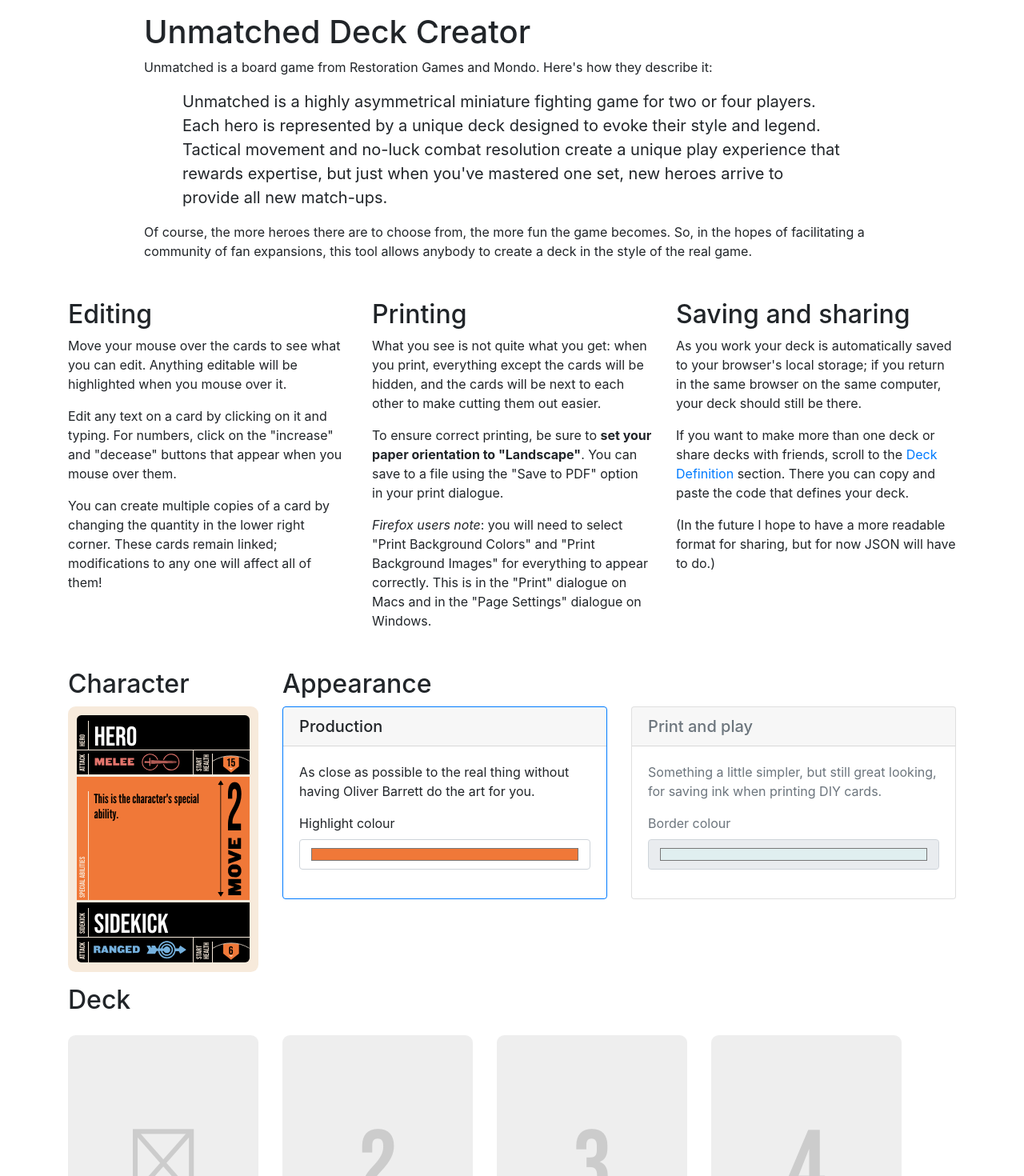
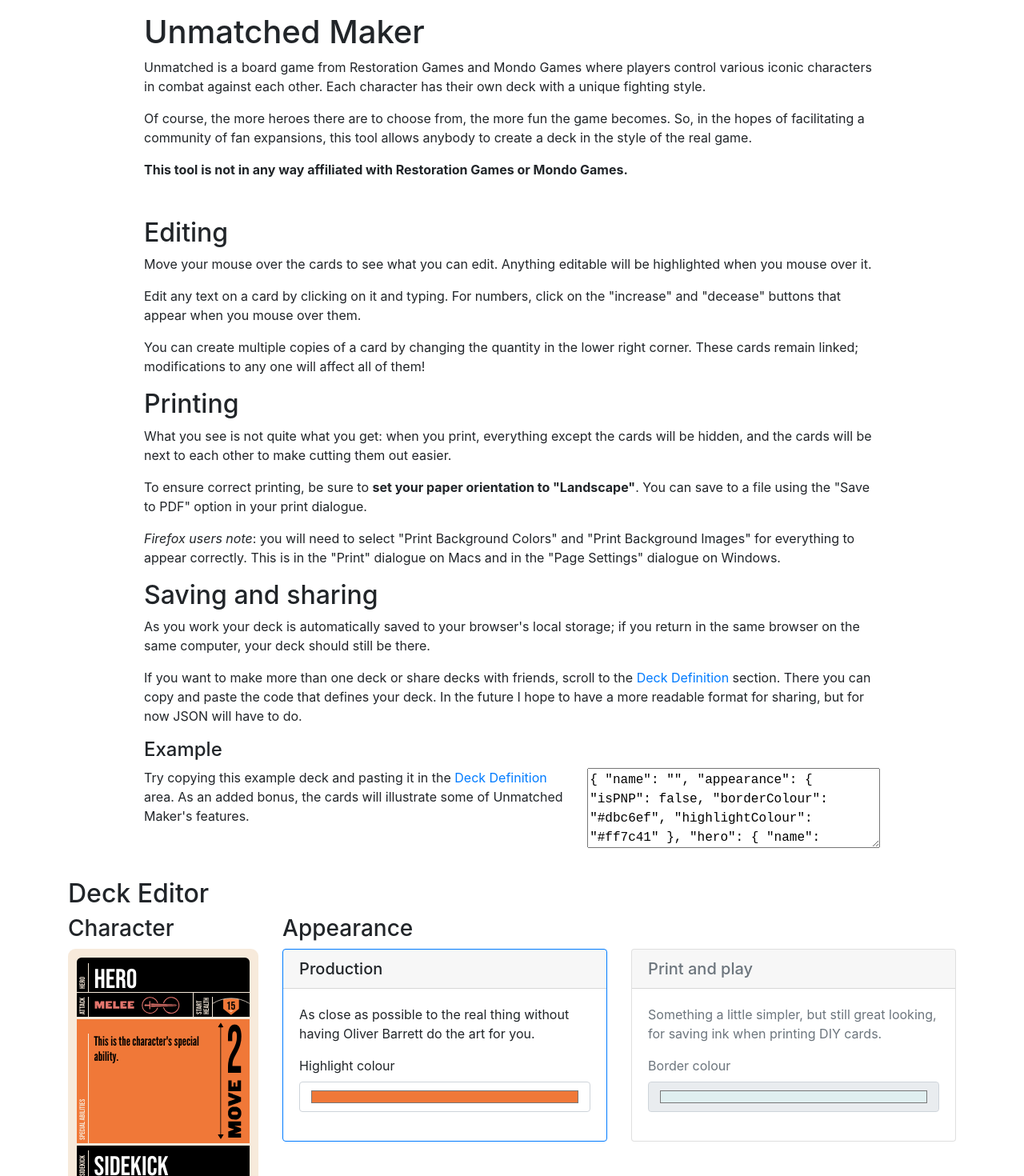
Before and after one commit to JonathanGuberman/unmatched_maker, a Vue app: page / in a window 1280 px wide. Shown: the top 1470 px of the page at 80% size. Built offline with nearby package versions, Linux system fonts and the light colour scheme.

Commit message:
Homepage content changes

```diff
--- a/src/App.vue
+++ b/src/App.vue
@@ -2,34 +2,29 @@
     <div id="app" :style="userColours" :class="[deck.appearance.isPNP ? 'printnplay' : '']">
         <div class="no-print container">
             <div class="row py-3 justify-content-center">
-                <div class="col-10">
-                    <h1>Unmatched Deck Creator</h1>
+                <div class="col-xl-10">
+                    <h1>Unmatched Maker</h1>
                     <p>
                         Unmatched is a board game from Restoration Games
-                        and Mondo. Here's how they describe it:
+                        and Mondo Games where players control various iconic
+                        characters in combat against each other.
+                        Each character has their own deck with a unique fighting style.
                     </p>
-                    <blockquote class="blockquote px-5">
-                        <p class="mb-0">
-                            Unmatched is a highly asymmetrical miniature fighting game
-                            for two or four players. Each hero is represented by a
-                            unique deck designed to evoke their style and legend.
-                            Tactical movement and no-luck combat resolution create
-                            a unique play experience that rewards expertise,
-                            but just when you've mastered one set, new heroes
-                            arrive to provide all new match-ups.
-                        </p>
-                    </blockquote>
                     <p>
                         Of course, the more heroes there are to choose from,
                         the more fun the game becomes. So, in the hopes of facilitating
                         a community of fan expansions, this tool allows anybody to
                         create a deck in the style of the real game.
                     </p>
+                    <p>
+                        <strong>This tool is not in any way affiliated with Restoration Games
+                        or Mondo Games.</strong>
+                    </p>
                 </div>
             </div>
 
-            <div class="row py-3">
-                <div class="col">
+            <div class="row py-3 justify-content-center">
+                <div class="col-xl-10">
                     <h2>Editing</h2>
                     <p>
                         Move your mouse over the cards to see what you can edit.
@@ -46,7 +41,7 @@
                         modifications to any one will affect all of them!
                     </p>
                 </div>
-                <div class="col">
+                <div class="col-xl-10">
                     <h2>Printing</h2>
                     <p>
                         What you see is not quite what you get: when you print,
@@ -66,7 +61,7 @@
                         dialogue on Windows.
                     </p>
                 </div>
-                <div class="col">
+                <div class="col-xl-10">
                     <h2>Saving and sharing</h2>
                     <p>
                         As you work your deck is automatically saved to your browser's local storage;
@@ -77,17 +72,136 @@
                         If you want to make more than one deck or share decks with friends,
                         scroll to the <a href="#deck-definition">Deck Definition</a> section.
                         There you can copy and paste the code that defines your deck.
+                        In the future I hope to have a more readable format for sharing, but
+                        for now JSON will have to do.
                     </p>
+                    <div class="row">
+                        <div class="col-12">
+                            <h4>Example</h4>
+                        </div>
+                        <div class="col-7">
                             <p>
-                        (In the future I hope to have a more readable format for sharing, but
-                        for now JSON will have to do.)
+                                Try copying this example deck and pasting it
+                                in the <a href="#deck-definition">Deck Definition</a> area.
+                                As an added bonus, the cards will illustrate some of Unmatched
+                                Maker's features.
                             </p>
+                        </div>
+                        <div class="col">
+                            <textarea readonly onclick="this.focus();this.select()" style="width: 100%; height:100px; font-family: monospace;">{
+  "name": "",
+  "appearance": {
+    "isPNP": false,
+    "borderColour": "#dbc6ef",
+    "highlightColour": "#ff7c41"
+  },
+  "hero": {
+    "name": "Hero",
+    "isRanged": false,
+    "hp": 15,
+    "move": 2,
+    "specialAbility": "This is a demo deck meant to show some of the capabilities of the generator and familiarise you with how it works.\nTry changing the Hero and Sidekick's names and properties!\n"
+  },
+  "sidekick": {
+    "name": "sidekick",
+    "isRanged": true,
+    "hp": 6,
+    "quantity": 1,
+    "quote": "I work best alone"
+  },
+  "cards": [
+    {
+      "title": "Your first card",
+      "type": "scheme",
+      "characterName": "ANY",
+      "value": 2,
+      "boost": 4,
+      "basicText": "Try changing the quantity of this card by hovering over the number in the lower right corner and clicking the \"increase\" button.",
+      "immediateText": "",
+      "duringText": "",
+      "afterText": "",
+      "imageUrl": "",
+      "quantity": 1
+    },
+    {
+      "title": "Did it work?",
+      "type": "defence",
+      "characterName": "SUCCESS",
+      "value": 2,
+      "boost": 3,
+      "basicText": "",
+      "immediateText": "",
+      "duringText": "",
+      "afterText": "There should now be two copies of YOUR FIRST CARD. Try modifying either one: both copies will change!",
+      "imageUrl": "",
+      "quantity": 1
+    },
+    {
+      "title": "Changing types",
+      "type": "versatile",
+      "characterName": "Any",
+      "value": 3,
+      "boost": 2,
+      "basicText": "",
+      "immediateText": "Clicking on the icon in the top left will change the card type.",
+      "duringText": "",
+      "afterText": "",
+      "imageUrl": "",
+      "quantity": 1
+    },
+    {
+      "title": "The wrath of vul-kar",
+      "type": "attack",
+      "characterName": "VUL-KAR",
+      "value": 4,
+      "boost": 1,
+      "basicText": "",
+      "immediateText": "Here's an example of a card with an image.",
+      "duringText": "",
+      "afterText": "",
+      "imageUrl": "https://restorationgames.com/wp-content/uploads/2018/09/FireballIsland-BoxTopcontents-1.jpg",
+      "quantity": 1
+    },
+    {
+      "title": "no boost",
+      "type": "defence",
+      "characterName": "ANY",
+      "value": 2,
+      "boost": 0,
+      "basicText": "",
+      "immediateText": "Notice that this card doesn't show a bosot value, because it's zero",
+      "duringText": "Hover over the card to see and edit the bost value",
+      "afterText": "",
+      "imageUrl": "",
+      "quantity": 1
+    },
+    {
+      "title": "Auto-resizing text",
+      "type": "scheme",
+      "characterName": "SQUISHED  NAME",
+      "value": 2,
+      "boost": 1,
+      "basicText": "Try typing a long name in the upper left corner, or for the Hero and Sidekick names on the character card. The text and area should resize as needed.",
+      "immediateText": "",
+      "duringText": "",
+      "afterText": "",
+      "imageUrl": "",
+      "quantity": 1
+    }
+  ]
+}
+                            </textarea>
+                        </div>
+                    </div>
                 </div>
             </div>
 
             <div class="row py-3">
+                <div class="col-12">
+                    <h2>Deck Editor</h2>
+                </div>
                 <div class="col-auto">
-                    <h2>Character</h2>
+                    <h3>Character</h3>
                     <UnmatchedCharacterCard
                         :isEditable="true"
                         :heroName.sync="deck.hero.name"
@@ -103,7 +217,7 @@
                     />
                 </div>
                 <div class="col deck-properties">
-                    <h2>Appearance</h2>
+                    <h3>Appearance</h3>
                     <div class="card-deck appearance">
                         <div class="card"
                             :class="[deck.appearance.isPNP ? 'text-muted' : 'border-primary']"
@@ -160,7 +274,7 @@
             </div>
             <div class="row">
                 <div class="col">
-                    <h2>Deck</h2>
+                    <h3>Deck</h3>
                 </div>
             </div>
             <div class="row">
@@ -197,19 +311,48 @@
             </div>
             <div class="row py-5">
                 <div class="col-12">
-                    <h2 id="deck-definition">Deck definition</h2>
+                    <h3 id="deck-definition">Deck definition</h3>
+                    <div class="row">
+                        <div class="col">
                             <p>
                                 This is the code that defines your deck. You can copy and paste this
                                 code to share or save your deck. You can also edit it live (which is
                                 currently a bit buggy, so use at your own risk!)
                             </p>
+                        </div>
+                        <div class="col">
                             <textarea
                                 :value="userDeck"
                                 @input="parseDeck($event.target.value)"
-                        style="width: 100%;"
+                                style="width: 100%; height: 250px;"
+                                onclick="this.focus();this.select()"
                                 :class="{'border-danger user-input-invalid': !isValid}"
                             >
                             </textarea>
+                        </div>
+                    </div>
+                </div>
+            </div>
+            <hr />
+            <div class="row py-3 justify-content-center">
+                <div class="col-10">
+                    <h5>A Note on the Type</h5>
+                    <p>
+                        The real Unmatched cards are set in
+                        <a href="https://www.typography.com/fonts/knockout/overview">Knockout</a> by Hoefler&Co.
+                        As beautiful a typeface as it is, I decided to forego the licensing fee and
+                        use free alternatives.
+                    </p>
+                    <p>
+                        The headings are set in
+                        <a href="https://www.fontsquirrel.com/fonts/bebas-neue">Bebas Neue Regular</a>
+                        Unfortunately, the free version of Bebas Neue doesn't have lowercase glyphs, so places
+                        that require them use
+                        <a href="https://www.theleagueofmoveabletype.com/league-gothic">League Gothic Regular</a>
+                        instead. Last but not least, the card descriptions are set in
+                        <a href="https://www.fontsquirrel.com/fonts/archivo-narrow">Archivo Narrow Regular</a>
+                        for legibility at small sizes.
+                    </p>
                 </div>
             </div>
         </div>
@@ -533,6 +676,7 @@
             justify-content: center;
             flex-direction: column;
             text-align: center;
+            user-select: none;
 
             font-size: 32mm;
         }
--- a/src/components/UnmatchedCard.vue
+++ b/src/components/UnmatchedCard.vue
@@ -213,8 +213,13 @@
         },
     },
     watch: {
-        'characterName': function() {
-            this.$nextTick(() =>{this.resizeCanton();})
+        'characterName': {
+            immediate: true,
+            handler: function(newValue) {
+                this.$nextTick(() =>{
+                    this.resizeCanton();
+                })
+            }
         }
     },
     mounted: function() {
```
Lines whose indentation alone changed are shown as unchanged.
